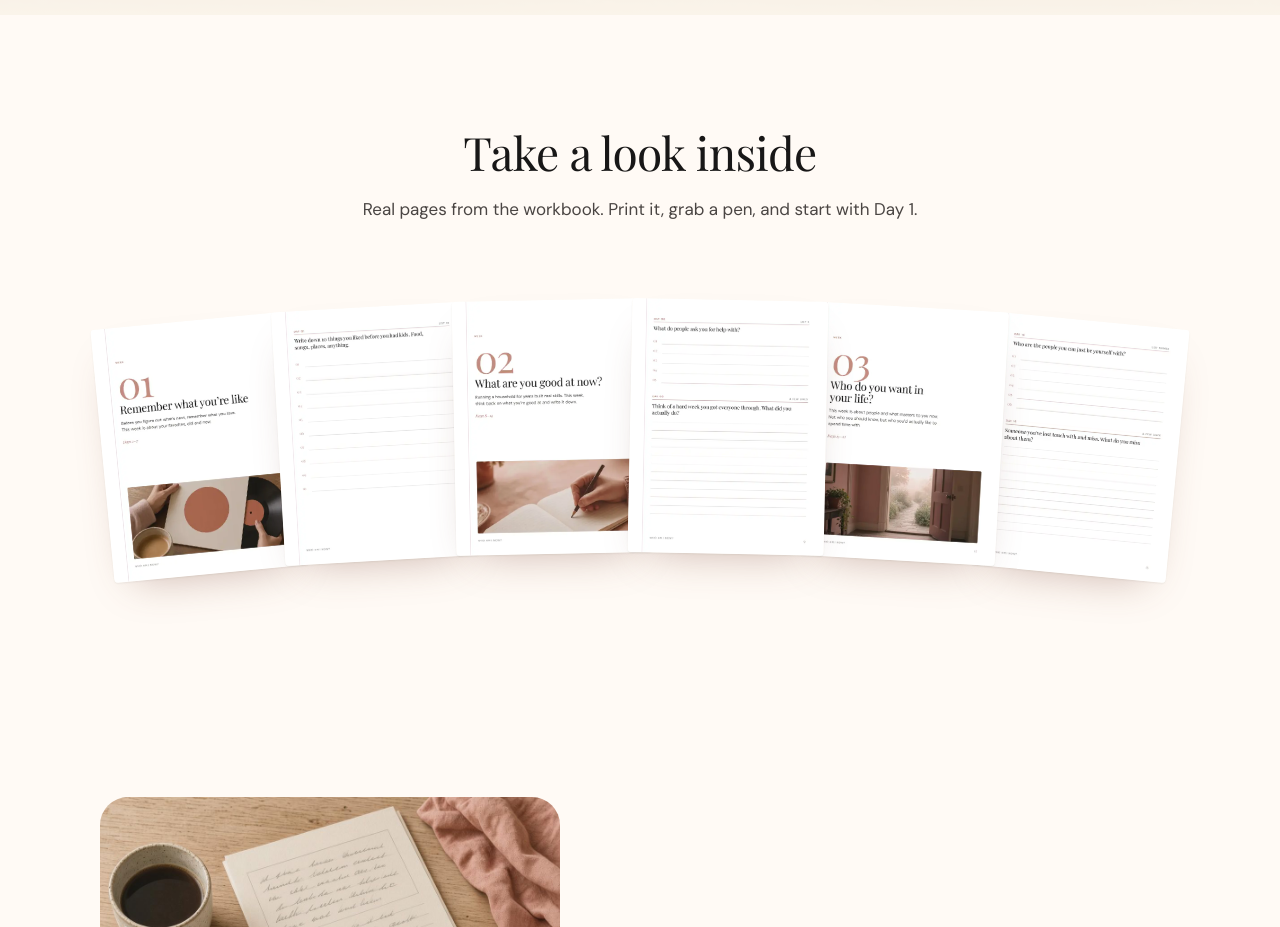
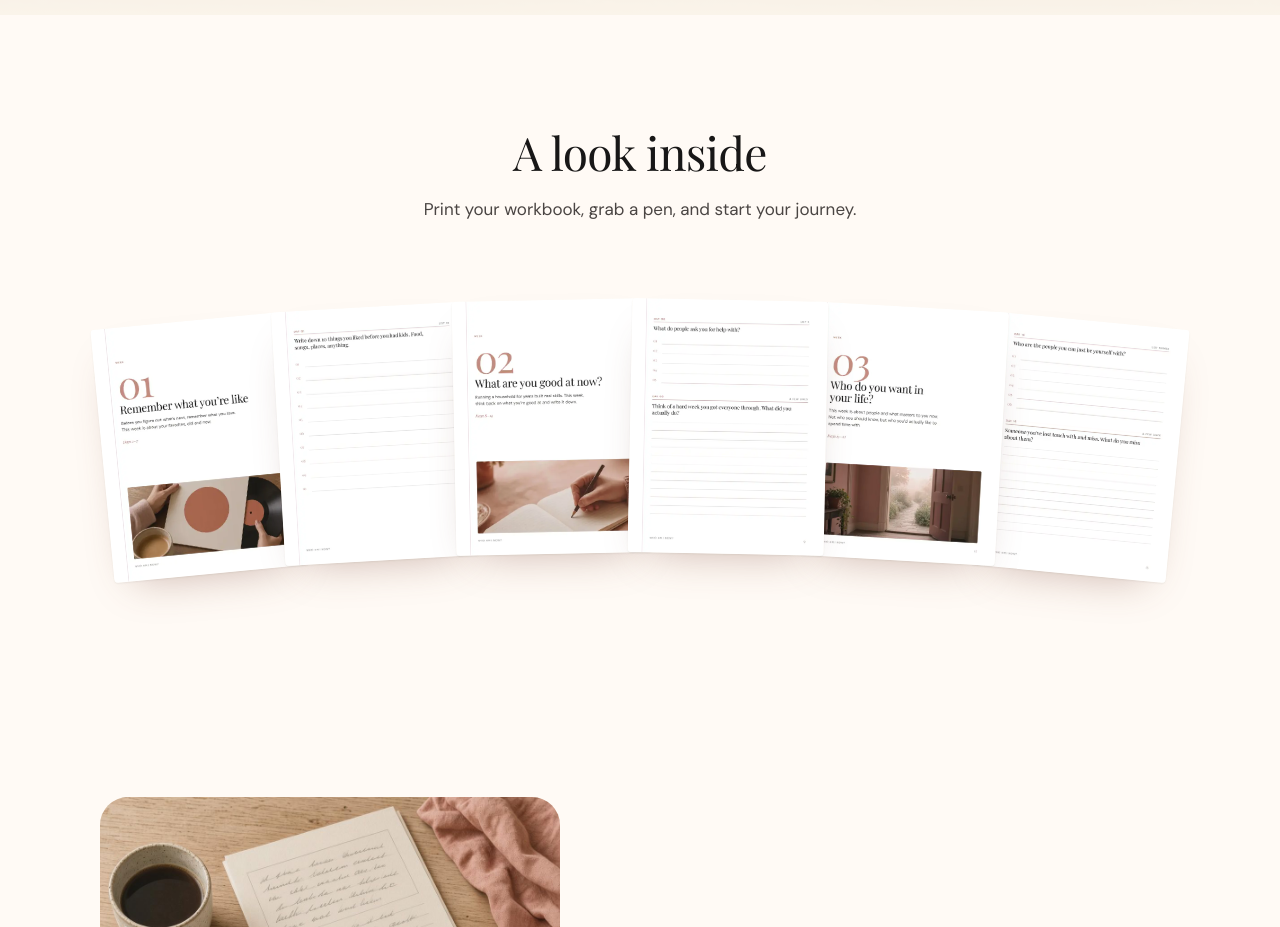
Before and after one commit to nemomakes/showsites, a Next.js app in the folder who-am-i-now/: page / in a window 1280 px wide. Shown: the part 2780-3707 px from the top of the page. Built offline with nearby package versions, Linux system fonts and the light colour scheme.

Commit message:
Peek section: new heading and caption

```diff
--- a/who-am-i-now/app/page.tsx
+++ b/who-am-i-now/app/page.tsx
@@ -113,8 +113,8 @@ export default function Page() {
         <section className="peek">
           <div className="wrap">
             <div className="peek-head" data-reveal>
-              <h2 className="h2">Take a look inside</h2>
-              <p className="peek-cap">Real pages from the workbook. Print it, grab a pen, and start with Day 1.</p>
+              <h2 className="h2">A look inside</h2>
+              <p className="peek-cap">Print your workbook, grab a pen, and start your journey.</p>
             </div>
           </div>
           <PeekGallery pages={peekPages} />
```
